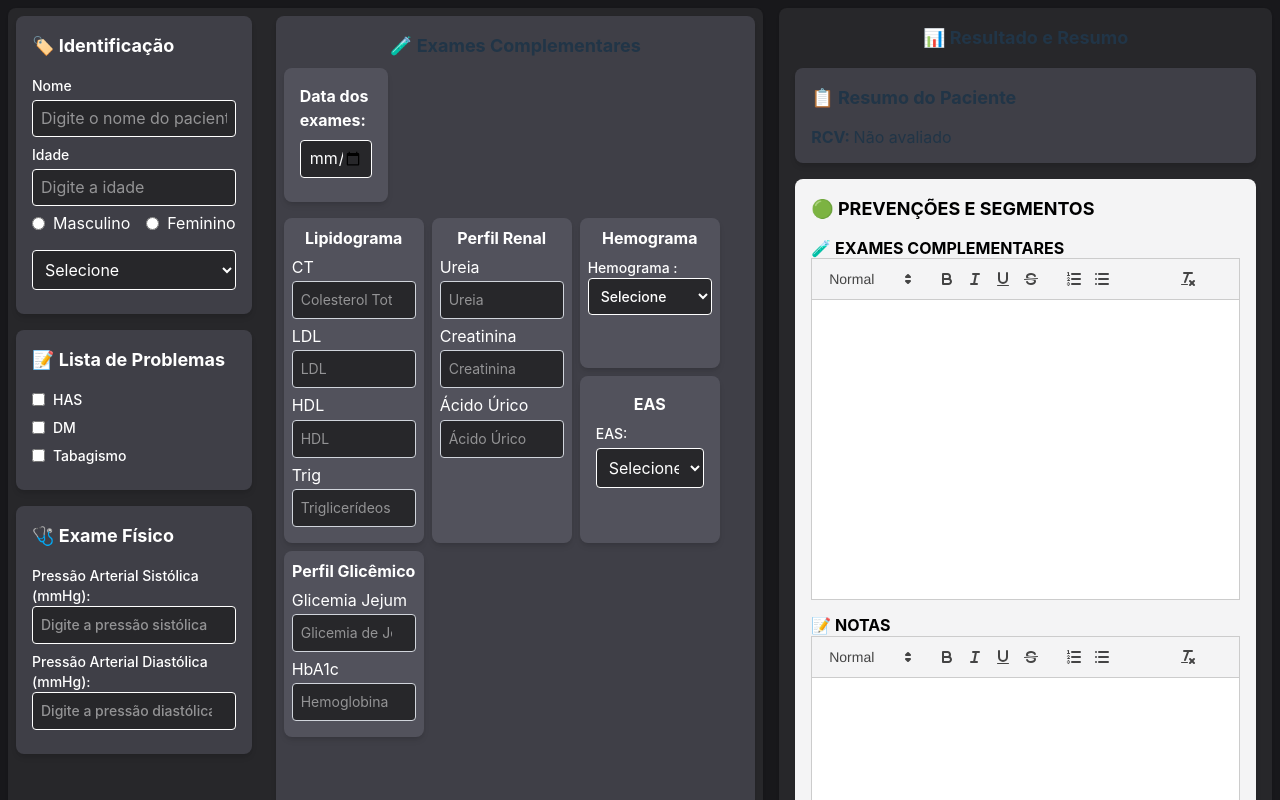
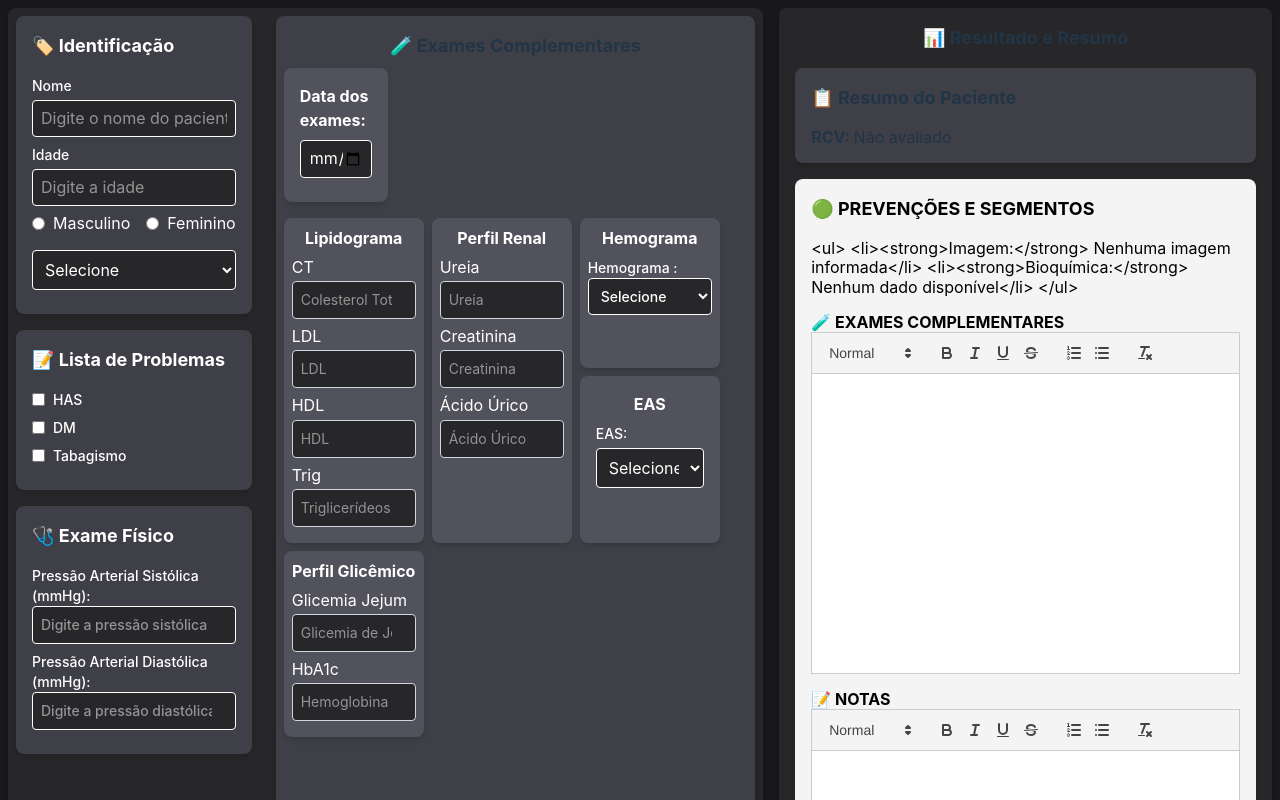
Before and after one commit to gabrielgcmr/RCV_PWA, a React (Vite) app in the folder frontend/: page / in a window 1280 px wide. Shown: the top 800 px of the page. Built offline with nearby package versions, Linux system fonts and the light colour scheme.

Commit message:
implementandoQuill

```diff
--- a/frontend/package.json
+++ b/frontend/package.json
@@ -12,6 +12,7 @@
   },
   "dependencies": {
     "@tailwindcss/vite": "^4.0.6",
+    "@windmillcode/quill-emoji": "^2.0.3000",
     "quill": "^2.0.3",
     "react": "^19.0.0",
     "react-dom": "^19.0.0"
--- /dev/null
+++ b/frontend/src/components/MainPageSections/3-OverviewSection/components/ControledQuillEditor.tsx
@@ -0,0 +1,50 @@
+import { useEffect, useRef, JSX } from "react";
+import Quill from "quill";
+import "quill/dist/quill.snow.css";
+
+interface ControlledQuillEditorProps {
+  value: string;
+  onChange: (content: string) => void;
+}
+
+export default function ControlledQuillEditor({ value, onChange }: ControlledQuillEditorProps): JSX.Element {
+  const editorRef = useRef<HTMLDivElement | null>(null);
+  const quillRef = useRef<Quill | null>(null);
+
+  useEffect(() => {
+    if (editorRef.current && !quillRef.current) {
+      quillRef.current = new Quill(editorRef.current, {
+        theme: "snow",
+        modules: {
+          toolbar: [
+            [{ header: [1, 2, false] }],
+            ["bold", "italic", "underline", "strike"],
+            [{ list: "ordered" }, { list: "bullet" }],
+            ["clean"],
+          ],
+        },
+      });
+
+      const quill = quillRef.current;
+
+      // Atualiza o estado do React ao digitar
+      quill.on("text-change", () => {
+        onChange(quill.root.innerHTML);
+      });
+    }
+  }, [onChange]);
+
+  // Atualiza o conteúdo externo no editor quando necessário
+  useEffect(() => {
+    const quill = quillRef.current;
+    if (quill && value !== quill.root.innerHTML) {
+      const currentSelection = quill.getSelection();
+      quill.root.innerHTML = value;
+      if (currentSelection) {
+        quill.setSelection(currentSelection);
+      }
+    }
+  }, [value]);
+
+  return <div ref={editorRef} style={{ height: "300px", background: "white" }} />;
+}
--- a/frontend/src/components/MainPageSections/3-OverviewSection/components/CopyboardComponent.tsx
+++ b/frontend/src/components/MainPageSections/3-OverviewSection/components/CopyboardComponent.tsx
@@ -1,9 +1,9 @@
 import { usePatient } from "../../../../hooks/usePatient";
-import { useMemo } from "react";
-import { useState } from "react";
-import QuillEditor from "./QuillEditor";
+import { useMemo, useState } from "react";
+import ControlledQuillEditor from "./ControledQuillEditor";
 
-export default function CopyboadComponent() {
+
+export default function CopyboardComponent() {
   const { patientData, hasProblem } = usePatient();
   const [notes, setNotes] = useState("");
 
@@ -19,13 +19,22 @@ export default function CopyboadComponent() {
       .join("; ");
   }, [exams]);
 
-  const shouldShowLabData = bioquimicaExams;
+  const examDate = useMemo(() => {
+    return date instanceof Date ? date.toLocaleDateString("pt-BR") : "?";
+  }, [date]);
 
-  const examDate = useMemo(() => {
-    return date instanceof Date
-      ? date.toLocaleDateString("pt-BR")
-      : "?";
-  }, [date]);
+  const labDataHtml = useMemo(() => {
+    return `
+      <ul>
+        <li><strong>Imagem:</strong> Nenhuma imagem informada</li>
+        <li><strong>Bioquímica:</strong> ${
+          bioquimicaExams
+            ? `<p>LAB (${examDate}): ${bioquimicaExams}</p>`
+            : "Nenhum dado disponível"
+        }</li>
+      </ul>
+    `;
+  }, [bioquimicaExams, examDate]);
 
   const problems = [
     { id: "HAS", label: "HAS" },
@@ -33,26 +42,10 @@ export default function CopyboadComponent() {
     { id: "Tabagismo", label: "Tabagismo" },
   ];
 
-  // Gera o HTML da lista dinamicamente
-  const labDataHtml = useMemo(() => {
-    return `
-      <ul>
-        <li><strong>Imagem:</strong></li>
-        <li>Nenhuma imagem informada</li>
-        <li><strong>Bioquímica:</strong></li>
-        <li>
-          ${shouldShowLabData
-            ? `<p> LAB (${examDate}): ${bioquimicaExams} </p>`
-            : "Nenhum dado disponível"
-          }
-        </li>
-      </ul>
-    `;
-  }, [shouldShowLabData, examDate, bioquimicaExams]);
-
   return (
     <div className="p-4 bg-zinc-100 text-black rounded-lg shadow-md">
       <h2 className="text-lg font-bold mb-4">🟢 PREVENÇÕES E SEGMENTOS</h2>
+      <p>{labDataHtml}</p>
 
       {problems.map((problem) => (
         hasProblem(problem.id) && (
@@ -64,14 +57,10 @@ export default function CopyboadComponent() {
 
       <h3 className="font-bold mt-4">🧪 EXAMES COMPLEMENTARES</h3>
 
-      {/* Passa o HTML da lista para o QuillEditor */}
-      <QuillEditor value={labDataHtml} onChange={setNotes} />
+      <ControlledQuillEditor value={labDataHtml} onChange={setNotes} />
 
-      {/* Seção de Notas com QuillEditor */}
       <h3 className="font-bold mt-4">📝 NOTAS</h3>
-      <QuillEditor value={notes} onChange={setNotes} />
-
-
+      <ControlledQuillEditor value={notes} onChange={setNotes} />
     </div>
   );
 }
--- a/frontend/src/components/MainPageSections/3-OverviewSection/components/QuillEditor.tsx
+++ b/frontend/src/components/MainPageSections/3-OverviewSection/components/QuillEditor.tsx
@@ -21,7 +21,6 @@ export default function QuillEditor({ value, onChange }: QuillEditorProps) {
             [{ header: [1, 2, false] }],
             ["bold", "italic", "underline", "strike"],
             [{ list: "ordered" }, { list: "bullet" }],
-            ["emoji"], // Suporte para emojis (requer módulo personalizado)
             ["clean"], // Remove formatação
           ],
         },
@@ -47,9 +46,14 @@ export default function QuillEditor({ value, onChange }: QuillEditorProps) {
   // Atualiza o valor do editor externo
   useEffect(() => {
     if (quillRef.current && value !== quillRef.current.root.innerHTML) {
+      // Atualiza o conteúdo do editor sempre que `value` mudar
+      const currentSelection = quillRef.current.getSelection();
       quillRef.current.root.innerHTML = value;
+
+      // Mantém o cursor na posição anterior
+      if (currentSelection) {
+        quillRef.current.setSelection(currentSelection);
+      }
     }
   }, [value]);
-
-  return <div ref={editorRef} style={{ height: "300px", background: "white" }} />;
 }
```
Also changed, not shown: 1 other file (tests, documents, lock files or other folders).
